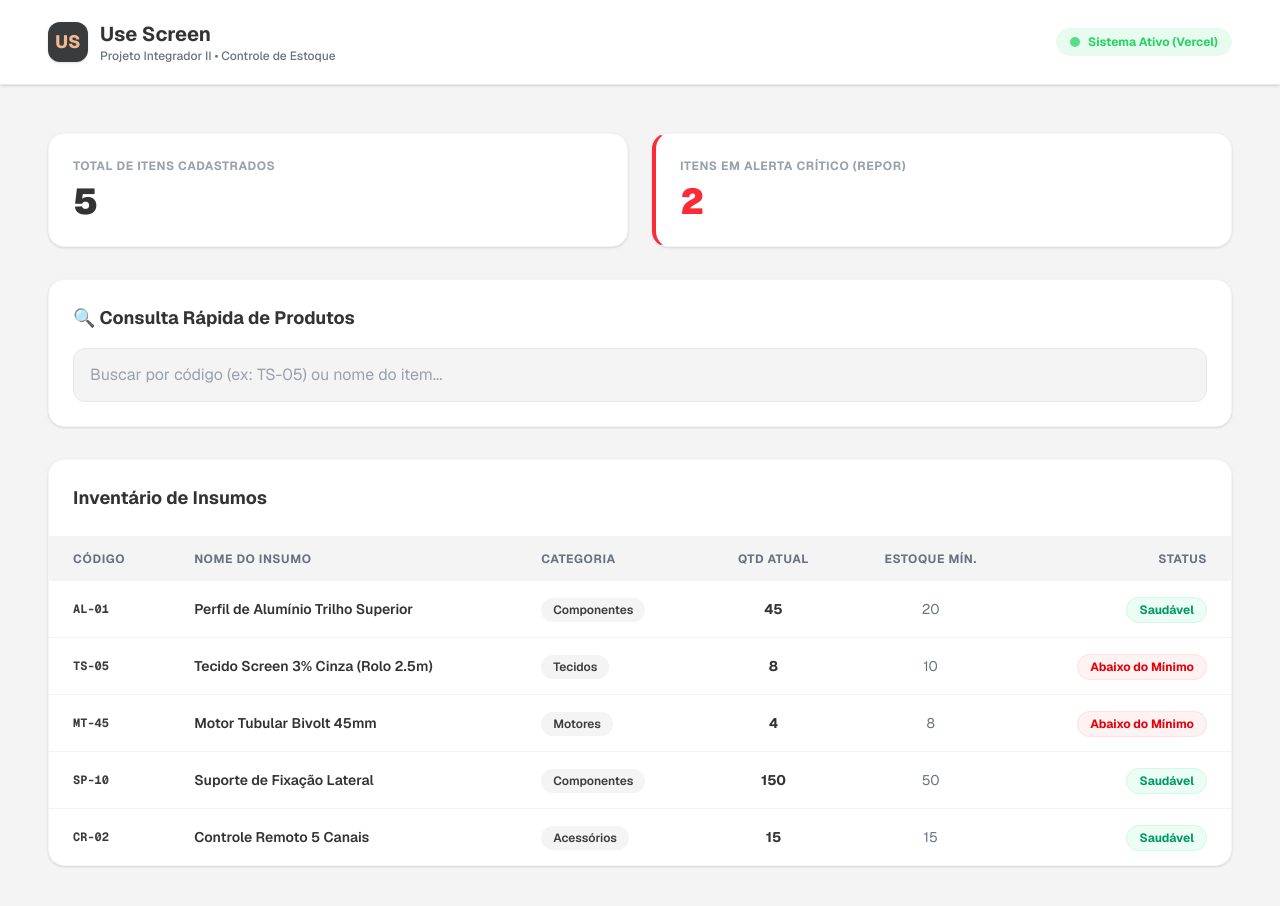
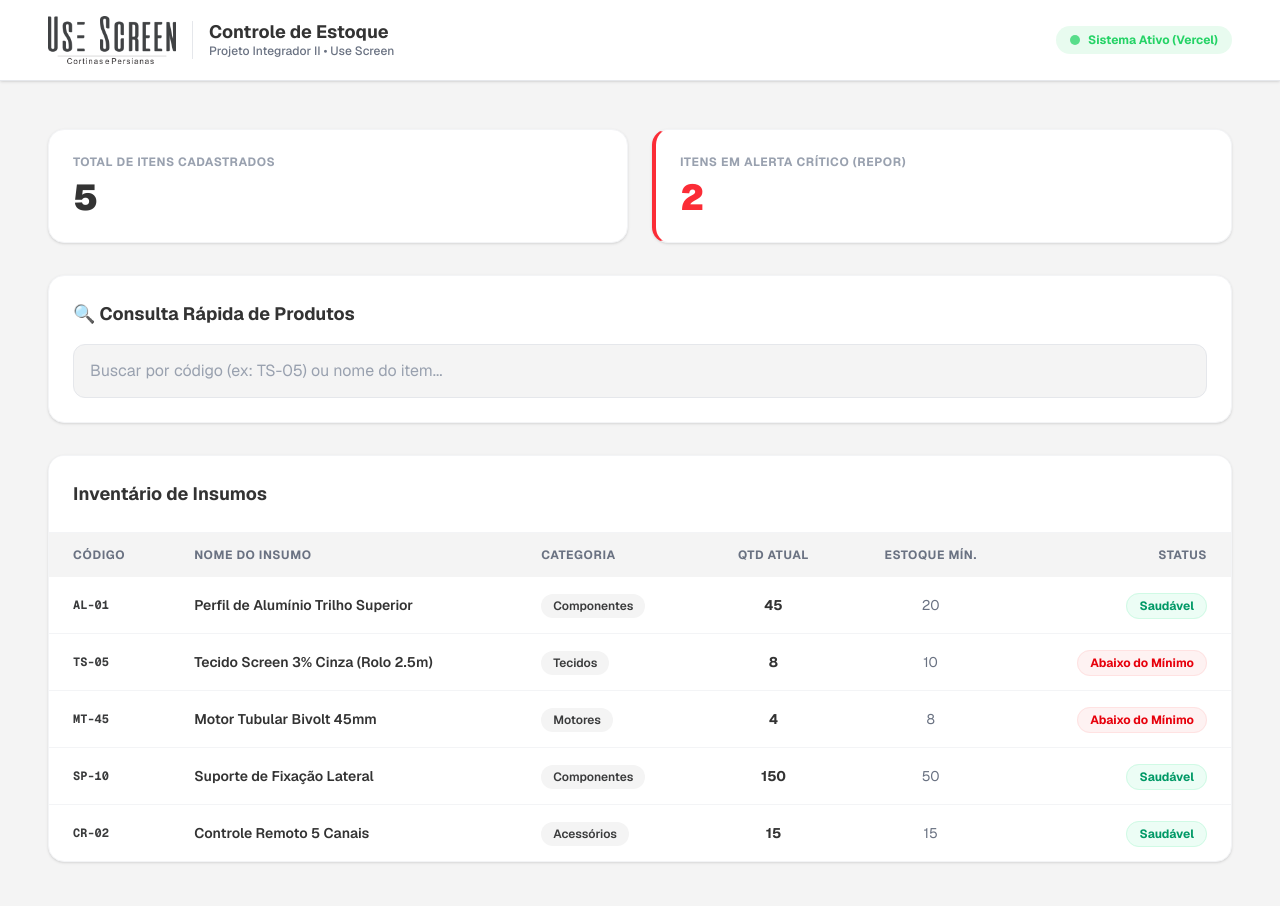
Before and after one commit to RusselShark1/meu-estoque, a Next.js app: page / in a window 1280 px wide. Shown: the top 906 px of the page. Built offline with nearby package versions, Linux system fonts and the light colour scheme.

Commit message:
logotipo

```diff
--- a/app/page.js
+++ b/app/page.js
@@ -28,15 +28,32 @@ export default function Home() {
     <div className="min-h-screen bg-[#F4F4F4] text-[#333333] font-sans">
 
       {/* Barra de Navegação/Cabeçalho com as cores da Use Screen */}
-      <header className="bg-white border-b border-gray-200 shadow-sm py-5 px-6 md:px-12 flex flex-col md:flex-row md:items-center md:justify-between gap-4">
-        <div className="flex items-center gap-3">
-          {/* Logo simulado com Cinza Chumbo (#3A3B3C) e Laranja Pêssego (#F2B78E) */}
-          <div className="w-10 h-10 rounded-xl bg-[#3A3B3C] flex items-center justify-center text-[#F2B78E] font-extrabold text-lg shadow-sm">
-            US
+      <header className="bg-white border-b border-gray-200 shadow-sm py-4 px-6 md:px-12 flex flex-col md:flex-row md:items-center md:justify-between gap-4">
+        <div className="flex items-center gap-4">
+          {/* LOGOTIPO REAL DO SITE (Lido diretamente da pasta public/) */}
+          <div className="h-12 w-auto flex items-center">
+            <img
+              src="/logotipo.png"
+              alt="Logotipo Use Screen"
+              className="h-full object-contain max-h-12"
+              onError={(e) => {
+                // Caso a imagem ainda não esteja na pasta public, mostra o logo reserva para não quebrar a tela
+                e.target.style.display = 'none';
+                document.getElementById('fallback-logo').style.display = 'flex';
+              }}
+            />
+            {/* Logo de segurança (Fallback) caso a imagem não seja encontrada */}
+            <div
+              id="fallback-logo"
+              className="hidden w-10 h-10 rounded-xl bg-[#3A3B3C] items-center justify-center text-[#F2B78E] font-extrabold text-lg shadow-sm"
+            >
+              US
+            </div>
           </div>
-          <div>
-            <h1 className="text-xl font-bold text-[#333333]">Use Screen</h1>
-            <p className="text-xs text-gray-500 font-medium">Projeto Integrador II • Controle de Estoque</p>
+
+          <div className="border-l border-gray-200 pl-4">
+            <h1 className="text-lg font-bold text-[#333333] leading-tight">Controle de Estoque</h1>
+            <p className="text-xs text-gray-500 font-medium">Projeto Integrador II • Use Screen</p>
           </div>
         </div>
 
```
Also changed, not shown: public/logotipo.png (added).
